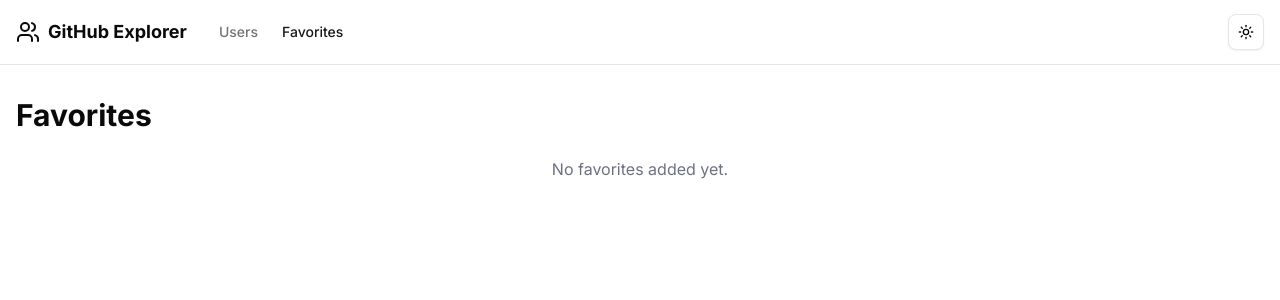
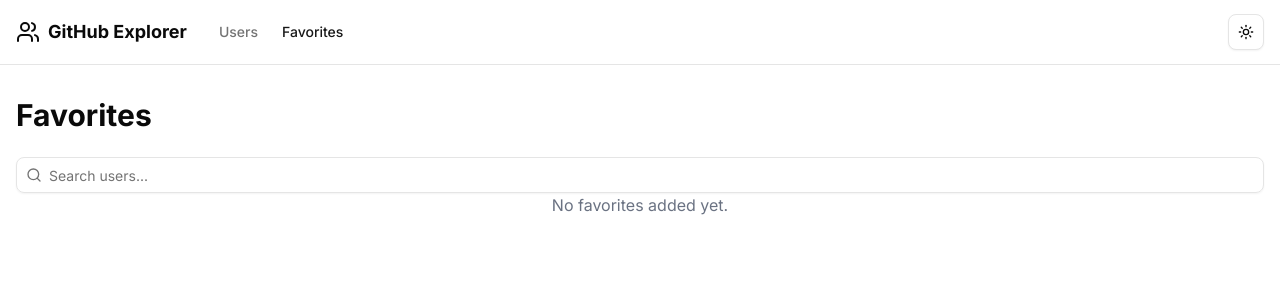
Before and after one commit to Mahmoud-Ismail98/github-users-explorer, a Next.js app: page /favorites in a window 1280 px wide. Shown: the top 300 px of the page. Built offline with nearby package versions, Linux system fonts and the light colour scheme.

Commit message:
add search functionality with SearchBar component and update user store for search query management

```diff
--- a/app/favorites/page.tsx
+++ b/app/favorites/page.tsx
@@ -1,6 +1,7 @@
 "use client"
 import { useUserStore } from "@/store/users"
 import { useEffect } from "react"
+import SearchBar from "@/components/search-bar"
 
 export default function Favorites() {
   const { favorites, hydrate } = useUserStore()
@@ -13,6 +14,7 @@ export default function Favorites() {
     <>
       <main className="container mx-auto py-8 px-4">
         <h1 className="text-3xl font-bold mb-6">Favorites</h1>
+        <SearchBar />
         {favorites.length === 0 ? (
           <p className="text-center text-gray-500">No favorites added yet.</p>
         ) : (
--- a/app/page.tsx
+++ b/app/page.tsx
@@ -1,12 +1,13 @@
 import { Suspense } from "react"
 import UsersList from "@/components/users-list"
-import Navbar from "@/components/navbar"
+import SearchBar from "@/components/search-bar"
 
 export default function Home() {
   return (
     <>
       <main className="container mx-auto py-8 px-4">
         <h1 className="text-3xl font-bold mb-6">GitHub Users</h1>
+        <SearchBar />
         <Suspense fallback={<UsersListSkeleton />}>
           <UsersList />
         </Suspense>
--- a/components/users-list.tsx
+++ b/components/users-list.tsx
@@ -14,11 +14,10 @@ export default function UsersList() {
   const [users, setUsers] = useState<User[]>([])
   const [currentPage, setCurrentPage] = useState(1)
   const [loading, setLoading] = useState(false)
-  const [searchQuery, setSearchQuery] = useState("")
   const usersPerPage = 10
 
   // Zustand store actions
-  const { favorites, addFavorite, removeFavorite } = useUserStore()
+  const { favorites, addFavorite, removeFavorite, searchQuery } = useUserStore()
 
   useEffect(() => {
     const fetchUsers = async () => {
@@ -75,13 +74,6 @@ export default function UsersList() {
 
   return (
     <div className="space-y-6 mt-6">
-      <input
-        type="text"
-        placeholder="Search users..."
-        value={searchQuery}
-        onChange={(e) => setSearchQuery(e.target.value)}
-        className="w-full px-4 py-2 border rounded-md mb-4"
-      />
       <div className="grid gap-4 md:grid-cols-2 lg:grid-cols-3">
         {paginatedUsers.map((user) => (
           <div key={user.id} className="border rounded-lg p-4">
--- a/store/users.ts
+++ b/store/users.ts
@@ -9,9 +9,13 @@ interface User {
 
 interface UserStore {
   favorites: User[]
+  searchQuery: string
+
   addFavorite: (user: User) => void
   removeFavorite: (userId: number) => void
   hydrate: () => void
+  setSearchQuery: (query: string) => void
+
 }
 
 export const useUserStore = create<UserStore>((set) => ({
@@ -32,4 +36,7 @@ export const useUserStore = create<UserStore>((set) => ({
     const storedFavorites = JSON.parse(localStorage.getItem("favorites") || "[]")
     set({ favorites: storedFavorites })
   },
+  setSearchQuery: (query) => {
+    set({ searchQuery: query })
+  },
 }))
```
